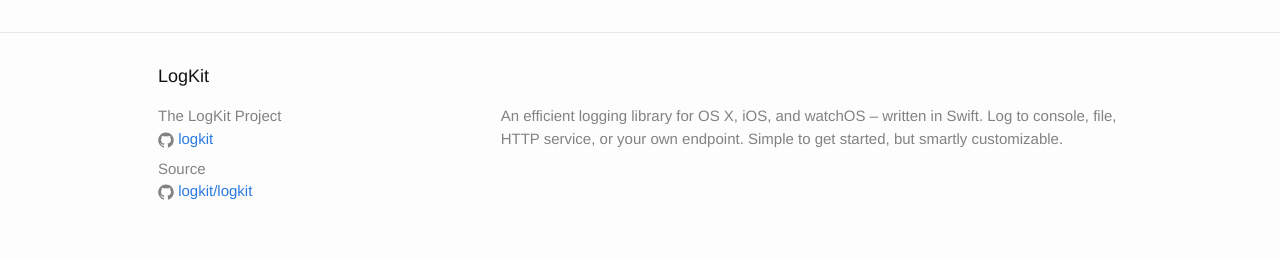
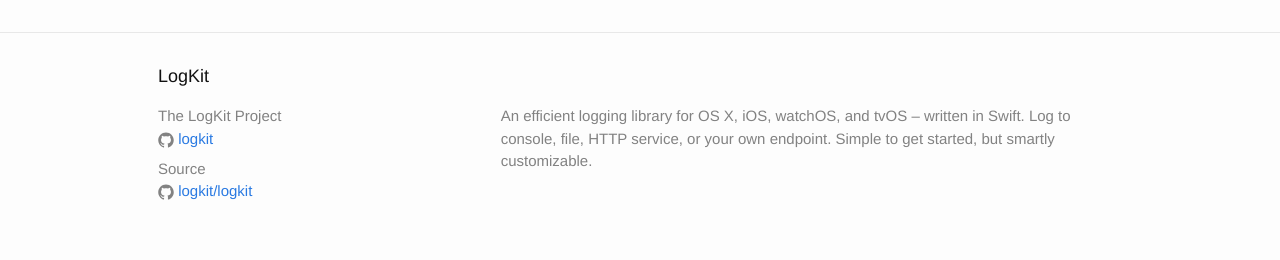
Before and after one commit to Conoize/logkit.github.io, a Jekyll site: the page built from index.html, in a window 1280 px wide. Shown: the part 1887-2147 px from the top of the page. Built offline with Jekyll 4.4.1, drawn with Linux system fonts in a browser that asks for light colours.

Commit message:
Add tvOS to footer description

```diff
--- a/_config.yml
+++ b/_config.yml
@@ -2,7 +2,7 @@
 title: LogKit
 # email:
 description: >
-  An efficient logging library for OS X, iOS, and watchOS – written in Swift. Log to console, file, HTTP service,
+  An efficient logging library for OS X, iOS, watchOS, and tvOS – written in Swift. Log to console, file, HTTP service,
   or your own endpoint. Simple to get started, but smartly customizable.
 baseurl: "" # the subpath of your site, e.g. /blog/
 url: "http://www.logkit.info" # the base hostname & protocol for your site
```
